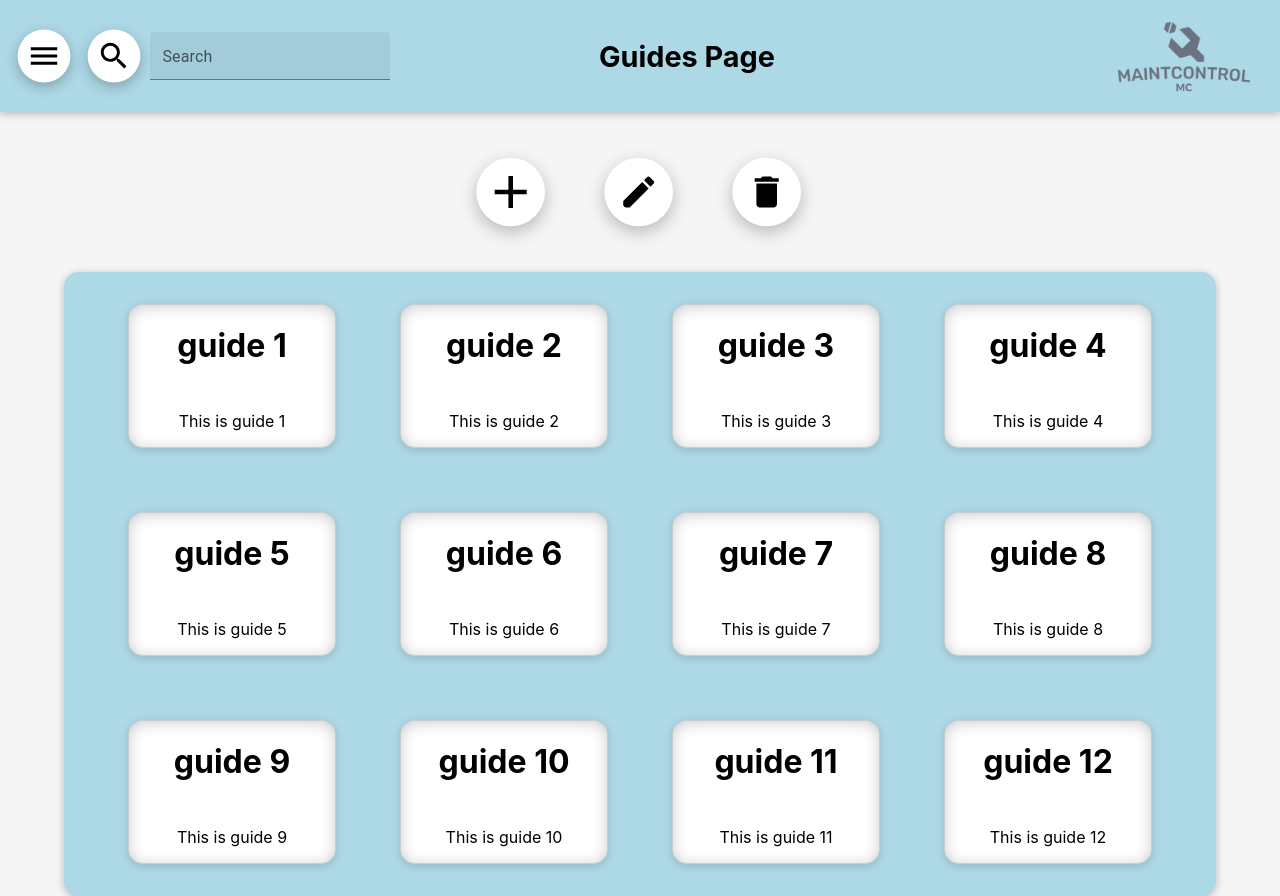
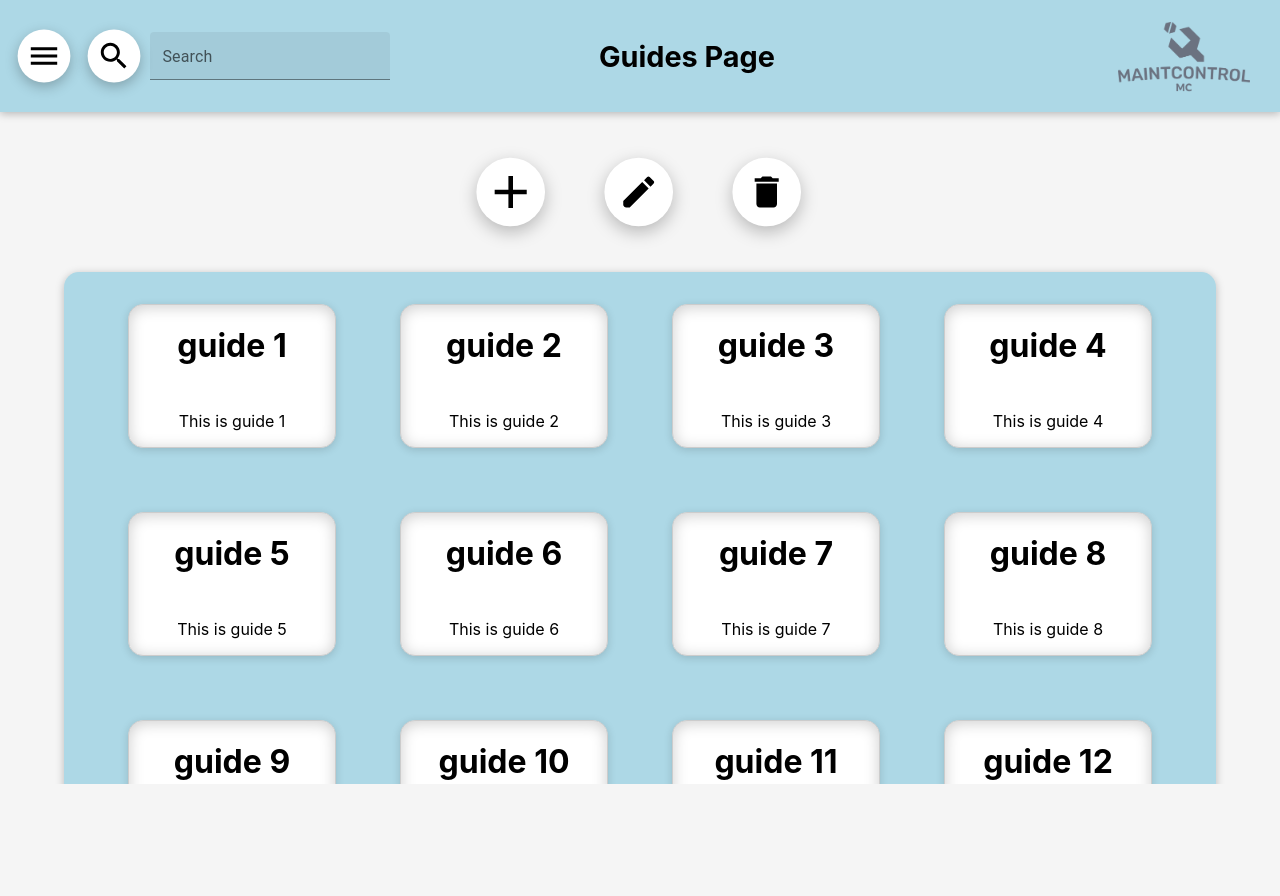
Before and after one commit to liorspidy/MaintControl, a React (Create React App) app: page /guides in a window 1280 px wide. After the commit the page ends 800 px from the top, so only its background shows below. Built offline with nearby package versions, Linux system fonts and the light colour scheme.

Commit message:
small fixes to guides

```diff
--- a/src/components/header/Header.css
+++ b/src/components/header/Header.css
@@ -8,7 +8,7 @@
     height: 7rem;
     position: sticky;
     top: 0;
-    z-index: 10000;
+    z-index: 1000;
 }
 
 .logoBox {
--- a/src/components/pages/guides/Guides.css
+++ b/src/components/pages/guides/Guides.css
@@ -2,6 +2,11 @@
   scale: 0.3;
   background-color: rgb(241, 239, 239);
   transition: 0.3s all;
+}
+
+.guideBox {
+  height: 84vh;
+  overflow: auto;
 }
 
 .items {
@@ -11,6 +16,7 @@
   align-items: center;
   flex-wrap: wrap;
   margin: 0 auto;
+  margin-bottom: 5rem;
   background-color: lightblue;
   border-radius: 15px;
   box-shadow: 0 2px 8px rgb(0 0 0 / 25%);
--- a/src/components/pages/guides/Guides.js
+++ b/src/components/pages/guides/Guides.js
@@ -48,7 +48,7 @@ const Guides = () => {
       ));
 
   return (
-    <div>
+    <div className="guideBox">
       <div className="guideButtons">
         <Link to="addGuide">
           <div className="guideBtn">
```
